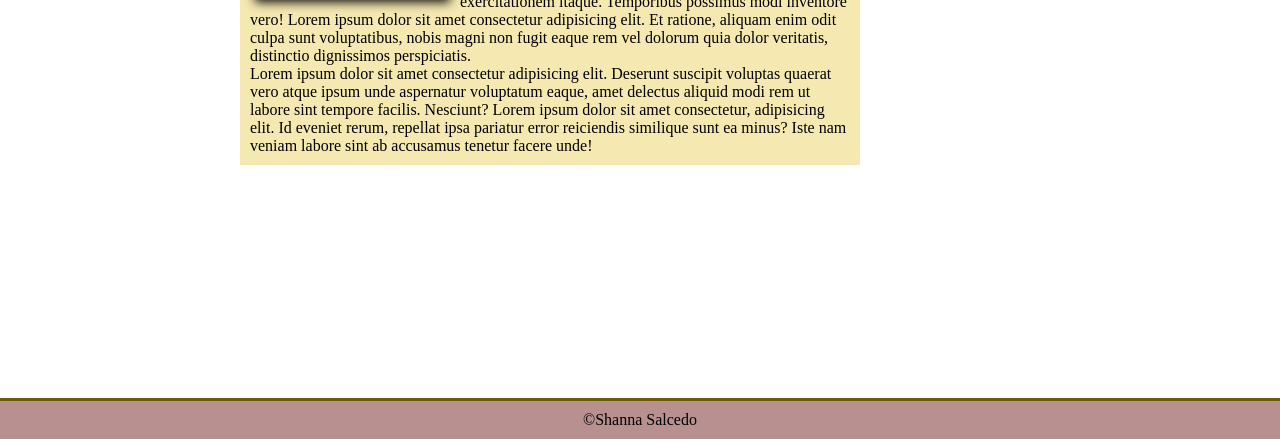
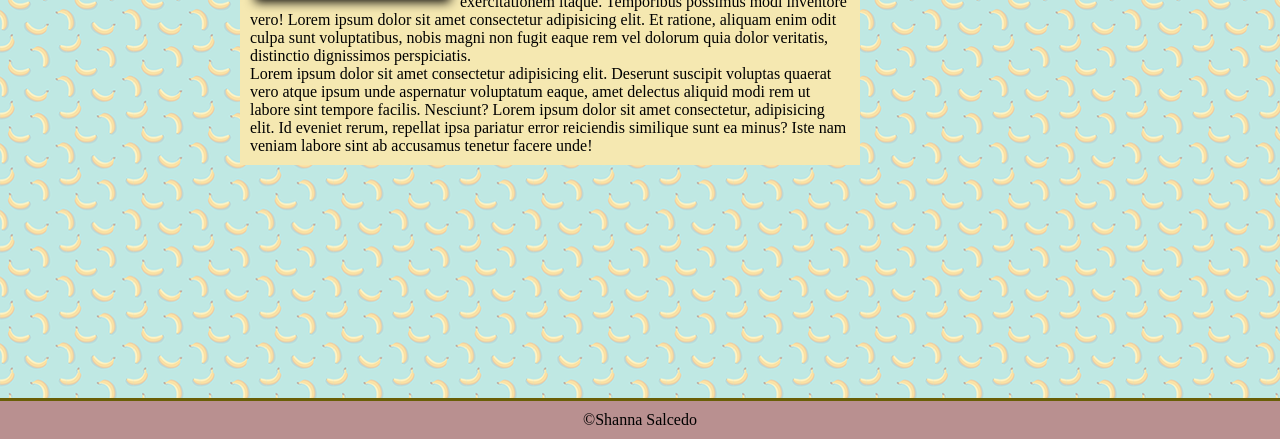
Before and after one commit to SCSalcedo/m6-hw6-salcedo-shanna, a plain HTML site: page index.html in a window 1280 px wide. Shown: the part 361-800 px from the top of the page. Drawn offline with Linux system fonts and the light colour scheme.

Commit message:
modify again

```diff
--- a/styles.css
+++ b/styles.css
@@ -5,7 +5,7 @@
 }
 
 body{
-    background: url('.images/bananas.png');
+    background: url('images/bananas.png');
     display: flex;
     flex-direction: column;
     min-height: 100vh;
```
